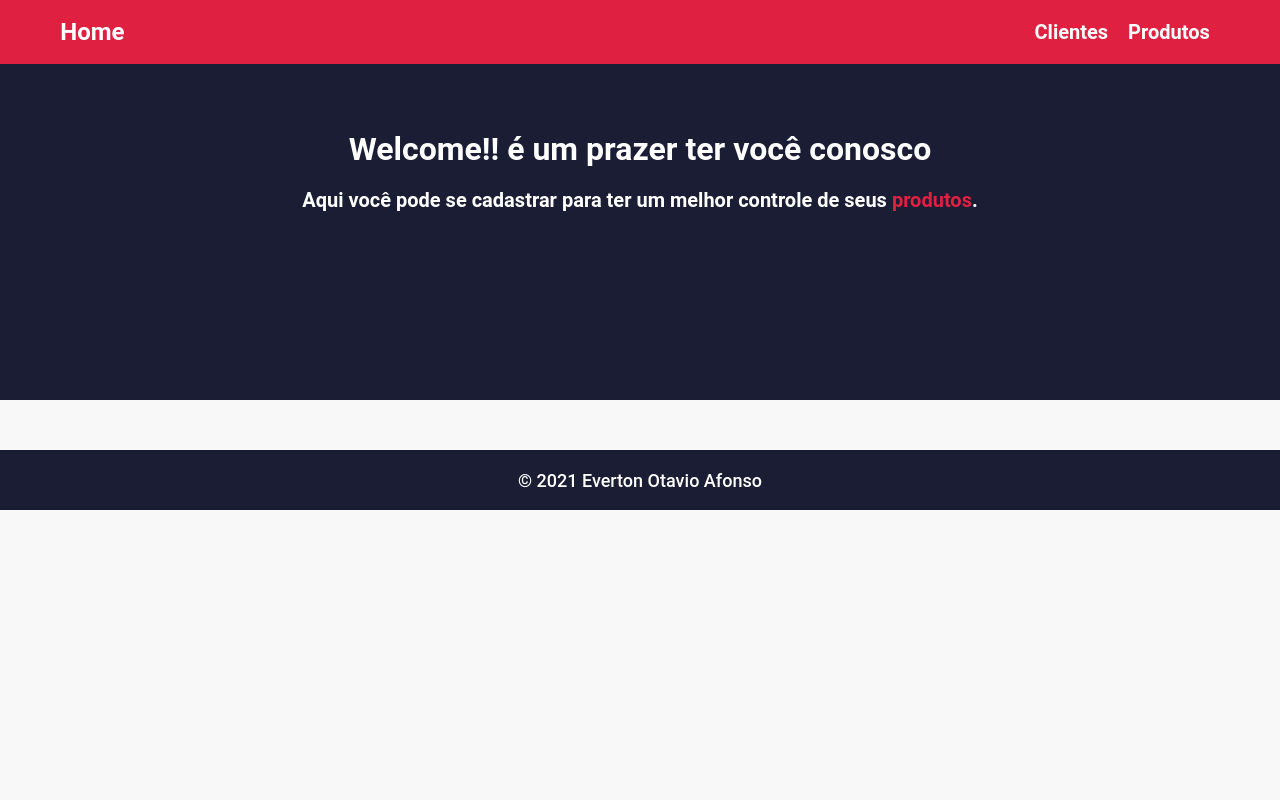
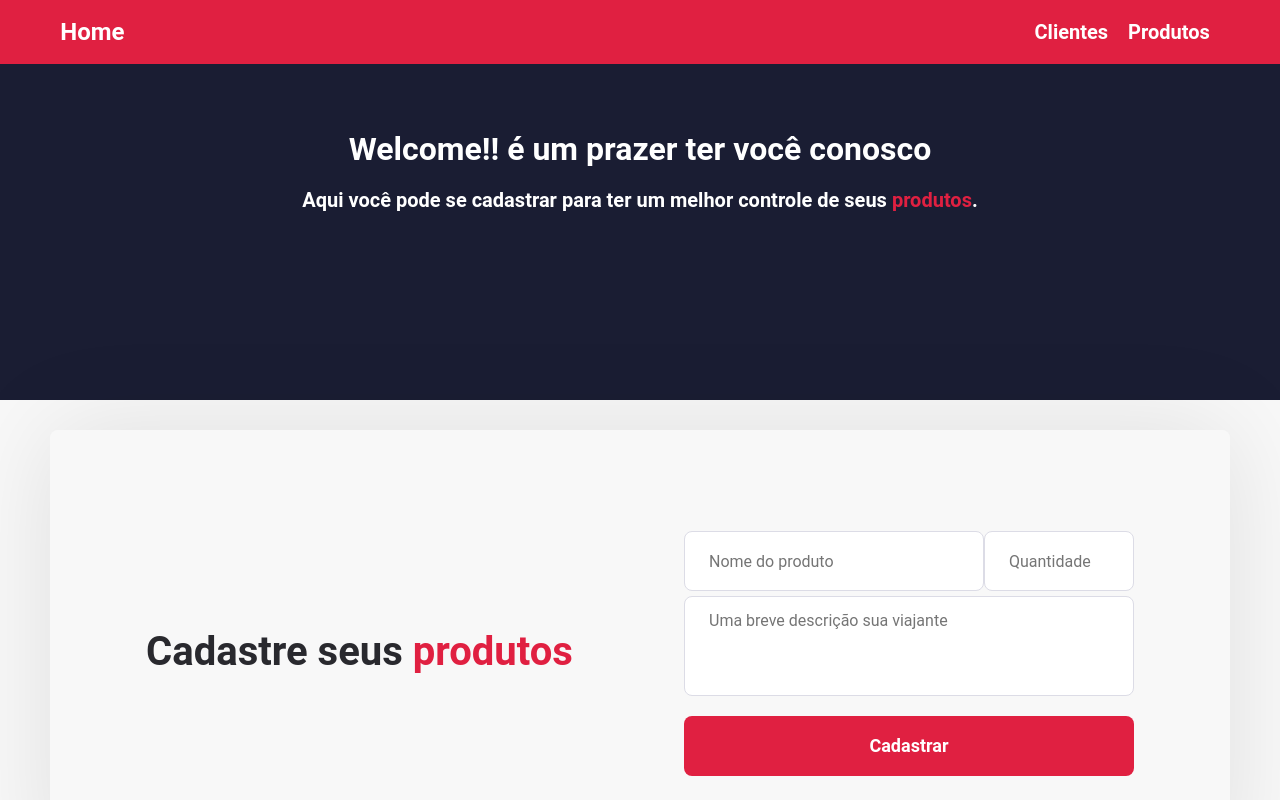
Before and after one commit to Everton-Afonso/Desafio-2, a React (Create React App) app: page /products in a window 1280 px wide. Shown: the top 800 px of the page. Built offline with nearby package versions, Linux system fonts and the light colour scheme.

Commit message:
Update routes.js

```diff
--- a/src/routes.js
+++ b/src/routes.js
@@ -14,7 +14,7 @@ export default function Routes() {
                 <Route exact path="/">
                     <Clients />
                 </Route>
-                <Route exact path="products">
+                <Route exact path="/products">
                     <Products />
                 </Route>
             </Switch>
```
